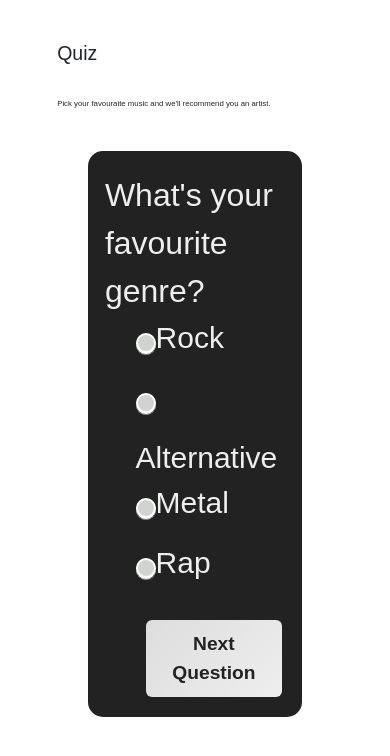
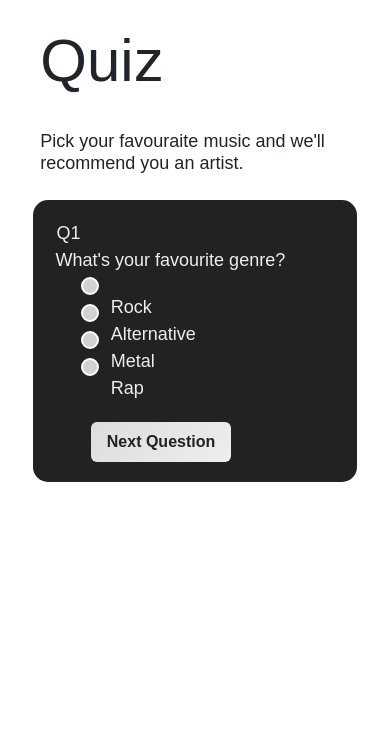
Before and after one commit to IEEE-VIT/techloop-w-plus, a PHP site: page / in a window 390 px wide. Shown: the top 756 px of the page. Run offline with PHP 8.4, Linux system fonts and the light colour scheme.

Commit message:
Mobile Interface

```diff
--- a/users/EkaanshArora/Task 3/css/style.css
+++ b/users/EkaanshArora/Task 3/css/style.css
@@ -4,24 +4,27 @@
 }
 .heading{
     padding:2vh;
-    font-size:5vw;
+    font-size:80px;
     margin:3vh;
     margin-bottom: 0;
     text-align: left;
 }
 .heading2{
     padding:2vh;
-    font-size:2vw;
+    font-size:30px;
     margin:3vh;
     margin-top:0;
 }
 .qno{
-    font-size:2vw;
+    font-size:24px;
+    color:#eee;
     text-align: left;
+    margin-left: 2.5vw;
 }
 .question{
     color:#eee;
-    font-size: 28px;
+    font-size: 24px;
+    padding-bottom: 20px;
 }
 .containerr{
     background: #222;
@@ -42,13 +45,13 @@
     list-style: none;
 }
 li {
-    font-size: 2em;
+    font-size: 24px;
 }
 input[type='radio']:after {
     width: 20px;
     height: 20px;
     border-radius: 15px;
-    top:5px;
+    top:-25px;
     position: relative;
     background-color: #d1d3d1;
     content: '';
@@ -61,7 +64,7 @@
     width: 20px;
     height: 20px;
     border-radius: 15px;
-    top:5px;
+    top:-25px;
     position: relative;
     background-color: #ff2266;
     content: '';
@@ -73,7 +76,8 @@
     display: hidden;
     border: 0px;
     width: 20px;
-    height: 2em;
+    height: 0px;
+    margin-right: 10px;
 }
 .btnholder{
     margin-left: 50px;
@@ -83,27 +87,25 @@
 .nextButton {
     border-radius: 6px;
     text-align: center;
-/* Permalink - use to edit and share this gradient: http://colorzilla.com/gradient-editor/#dddddd+0,eeeeee+100 */
-background: #dddddd; /* Old browsers */
-background: -moz-linear-gradient(-45deg, #dddddd 0%, #eeeeee 100%); /* FF3.6-15 */
-background: -webkit-linear-gradient(-45deg, #dddddd 0%,#eeeeee 100%); /* Chrome10-25,Safari5.1-6 */
-background: linear-gradient(135deg, #dddddd 0%,#eeeeee 100%); /* W3C, IE10+, FF16+, Chrome26+, Opera12+, Safari7+ */
-filter: progid:DXImageTransform.Microsoft.gradient( startColorstr='#dddddd', endColorstr='#eeeeee',GradientType=1 ); /* IE6-9 fallback on horizontal gradient */
+    background: #dddddd;
+    background: -moz-linear-gradient(-45deg, #dddddd 0%, #eeeeee 100%); /* FF3.6-15 */
+    background: -webkit-linear-gradient(-45deg, #dddddd 0%,#eeeeee 100%); /* Chrome10-25,Safari5.1-6 */
+    background: linear-gradient(135deg, #dddddd 0%,#eeeeee 100%); /* W3C, IE10+, FF16+, Chrome26+, Opera12+, Safari7+ */
+    filter: progid:DXImageTransform.Microsoft.gradient( startColorstr='#dddddd', endColorstr='#eeeeee',GradientType=1 ); /* IE6-9 fallback on horizontal gradient */
     border-width:0px;
     padding: 10px 20px;
     color:#222;
     font-weight: bold;
-    font-size: 1.2em;
+    font-size: 20px;
 }
 .question {
-    font-size: 2em;
+    font-size: 26px;
     width: 90%;
     height: auto;
     margin: auto;
 }
 .choiceList {
     color: #eee;
-    font-size: 15px;
 }
 .result {
     width: 30%;
@@ -114,3 +116,50 @@
     text-align: center;
 
 }
+@media only screen and (max-width:560px)
+{
+    .heading{
+        font-size:60px;
+        margin:1vh;
+        margin-bottom: 0;
+        text-align: left;
+    }
+    .heading2{
+        font-size:18px;
+        margin:1vh;
+        margin-top:0;
+    }
+    .qno{
+        margin-left: 4vw;
+        font-size:18px;
+        color:#eee;
+        text-align: left;
+    }
+    .question{
+        color:#eee;
+        font-size: 18px;
+        padding-bottom:20px;
+    }
+    li{
+        font-size: 18px;
+    }
+    .containerr{
+        width: 90%;
+    }
+    .nextButton{
+        font-size: 16px;
+        padding: 8px 16px;
+    }
+    input[type='radio']:after {
+        width: 18px;
+        height: 18px;
+        top:-18px;
+    }
+
+    input[type='radio']:checked:after {
+        width: 18px;
+        height: 18px;
+        top:-18px;
+    }
+
+}
--- a/users/EkaanshArora/Task 3/index.html
+++ b/users/EkaanshArora/Task 3/index.html
@@ -25,6 +25,7 @@
         <div class="row">
             <div class="col-lg-12">
                 <div class="quizContainer containerr">
+                    <div class=qno>#1</div>
                     <div class="question">Lorem Ipsum Dolor Sit Amet Lorem Ipsum Dolor Sit Amet Lorem Ipsum Dolor Sit Amet</div>
                     <ul class="choiceList"></ul>
                     <div class="quizMessage"></div>
--- a/users/EkaanshArora/Task 3/js/script.js
+++ b/users/EkaanshArora/Task 3/js/script.js
@@ -59,6 +59,8 @@
     var questionClass = $(document).find(".quizContainer > .question");
     var choiceList = $(document).find(".quizContainer > .choiceList");
     var numChoices = questions[currentQuestion].choices.length;
+    var qnotxt=currentQuestion+1;
+    $(document).find(".quizContainer > .qno").text('Q'+qnotxt);
     $(questionClass).text(question);
     $(choiceList).find("li").remove();
     var choice;
```
